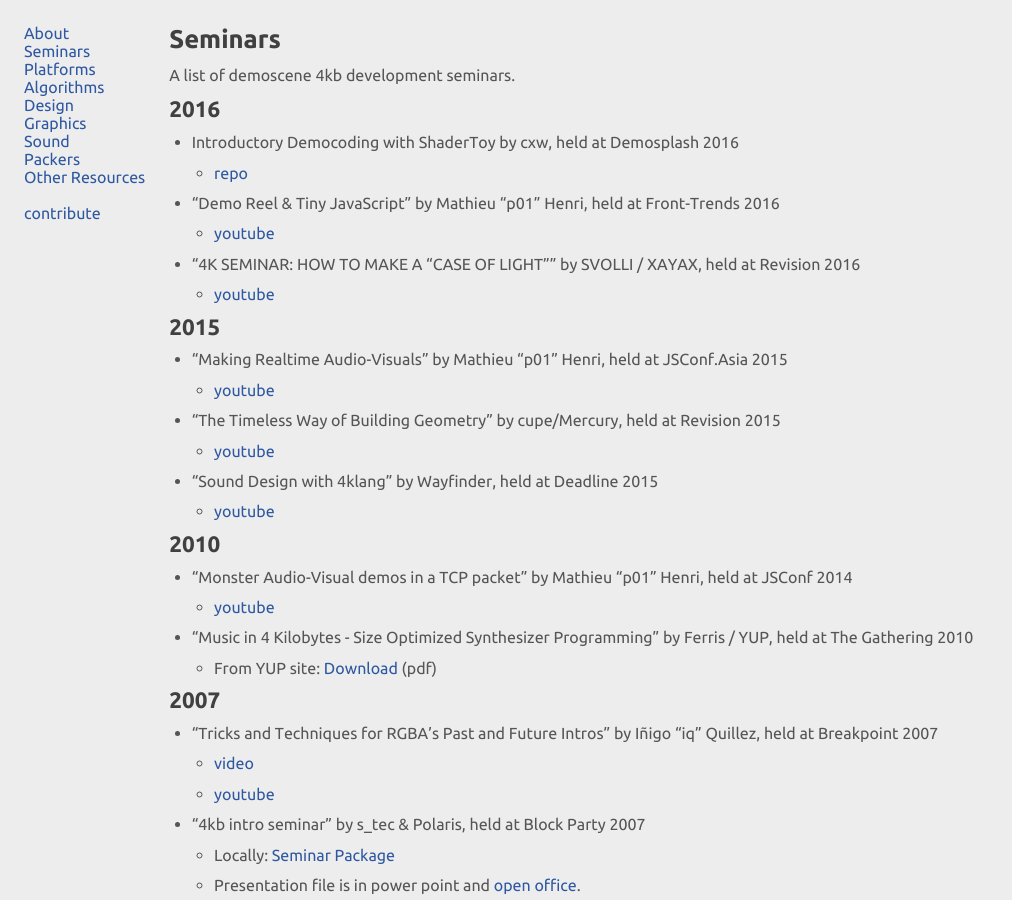
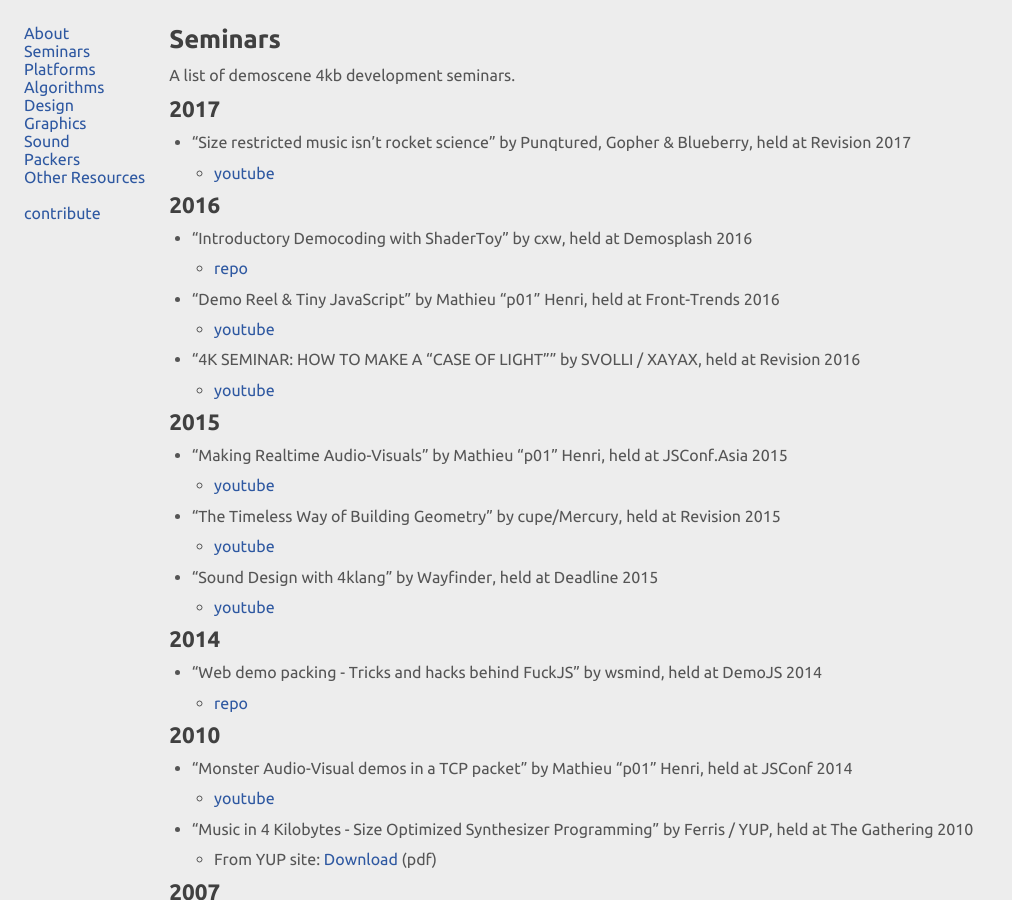
Before and after one commit to in4k/in4k.github.io, a Jekyll site: the page built from wiki/seminars.markdown, in a window 1280 px wide and 900 px high. Shown: the whole window, without its empty margins (0-1012 px from the left). Built offline with Jekyll 4.4.1, drawn with Linux system fonts in a browser that asks for light colours.

Commit message:
Update seminars.markdown

```diff
--- a/wiki/seminars.markdown
+++ b/wiki/seminars.markdown
@@ -5,8 +5,12 @@
 
 A list of demoscene 4kb development seminars.
 
+## 2017
+* "Size restricted music isn't rocket science" by Punqtured, Gopher & Blueberry, held at Revision 2017
+    * [youtube](https://www.youtube.com/watch?v=9BqKH0XNN-g&list=PLNqQO7lFY6dmVxOgMfA0n4Pi00f2y0HCA&index=12)
+
 ## 2016
-* Introductory Democoding with ShaderToy by cxw, held at Demosplash 2016
+* "Introductory Democoding with ShaderToy" by cxw, held at Demosplash 2016
     * [repo](https://bitbucket.org/inclinescene/demosplash-2016)
 * "Demo Reel & Tiny JavaScript" by Mathieu "p01" Henri, held at Front-Trends 2016
     * [youtube](https://www.youtube.com/watch?v=h4MS5zU_C0c&feature=youtu.be&list=PLBevk0eXLOGdZ4yHChA-JW69DCBe7uGkJ)
@@ -20,6 +24,10 @@
     * [youtube](https://www.youtube.com/watch?v=T-9R0zAwL7s&index=8&list=PLNqQO7lFY6dlPOg7cA1SczEU0Y7UW6iMW)
 * "Sound Design with 4klang" by Wayfinder, held at Deadline 2015
     * [youtube](https://www.youtube.com/watch?v=wP__g_9FT4M)
+
+## 2014
+* "Web demo packing - Tricks and hacks behind FuckJS" by wsmind, held at DemoJS 2014
+    * [repo](http://wsmind.github.io/demojs2014-web-demo-packing/#/)
 
 ## 2010
 * "Monster Audio-Visual demos in a TCP packet" by Mathieu "p01" Henri, held at JSConf 2014
```
